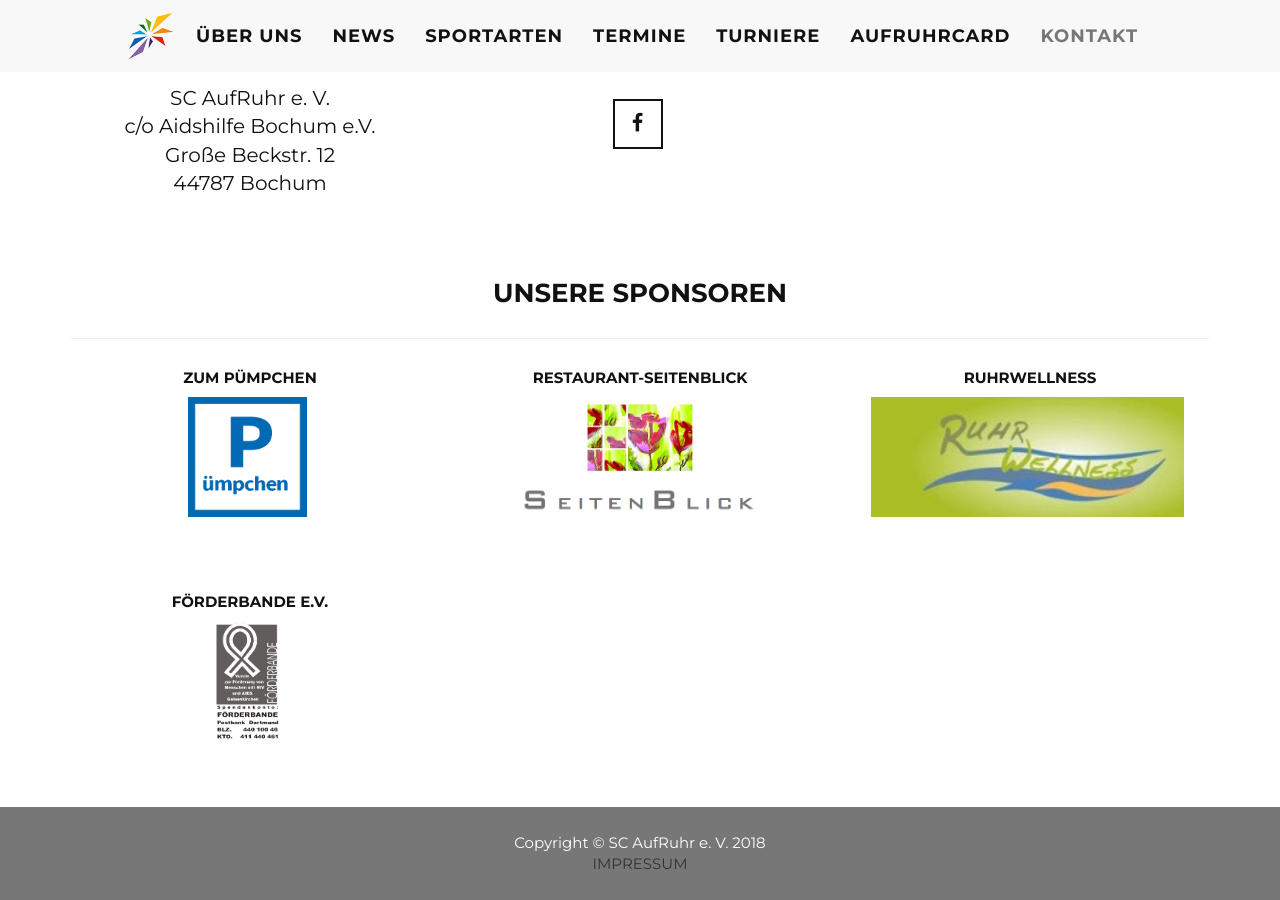
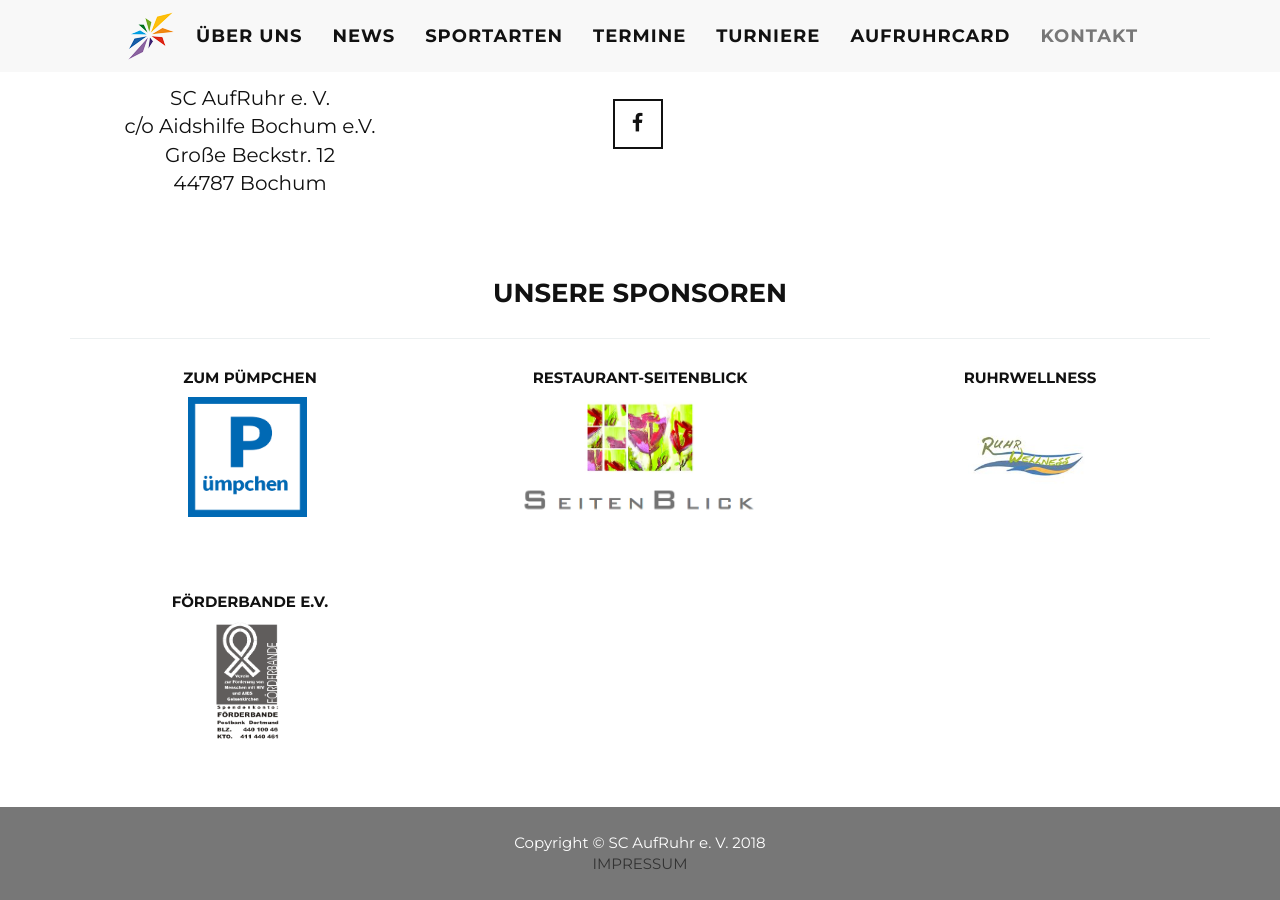
Before and after one commit to scarweb/scarweb.github.io, a Jekyll site: the page built from index.html, in a window 1280 px wide and 900 px high, scrolled down 5919 px. Built offline with Jekyll 4.4.1, drawn with Linux system fonts in a browser that asks for light colours.

Commit message:
Update footer.html

```diff
--- a/_includes/footer.html
+++ b/_includes/footer.html
@@ -60,7 +60,7 @@
                         <ul class="list-inline">
                             <li>
                                 <a href="http://www.ruhrwellness.de" target="_blank">
-                                    <img src="/img/sponsoren/ruhrwellness.jpg" class="img-responsive sponsorlogo" alt="Ruhrwellness">
+                                    <img src="/img/sponsoren/ruhrwellness1.jpg" class="img-responsive sponsorlogo" alt="Ruhrwellness">
                                 </a>
                             </li>
                         </ul>
```
